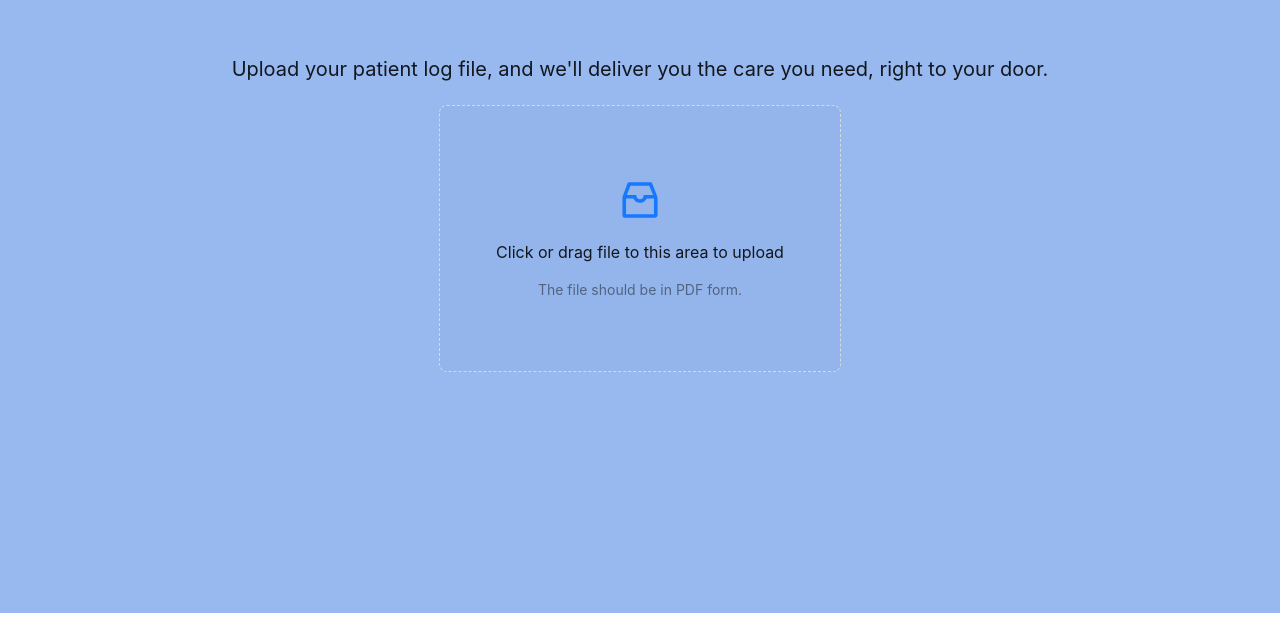
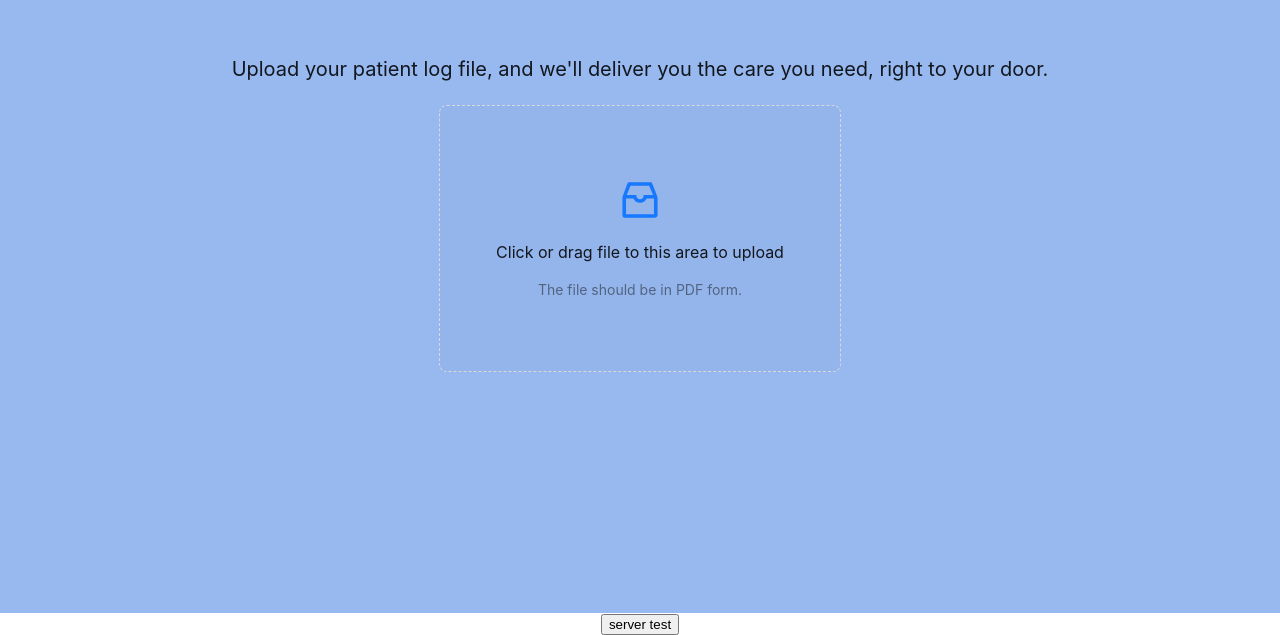
Before and after one commit to dliud/express-drone-care, a React (Create React App) app: page / in a window 1280 px wide. Shown: the part 187-822 px from the top of the page. Before the commit the page ends 800 px from the top, so only its background shows below. Built offline with nearby package versions, Linux system fonts and the light colour scheme.

Commit message:
added server

```diff
--- a/src/App.tsx
+++ b/src/App.tsx
@@ -2,6 +2,17 @@ import { Typography } from 'antd';
 import React from 'react';
 import './App.css';
 import { DragAndDrop } from './components/DragAndDrop';
+import axios from 'axios';
+
+function handleClick() {
+  axios.get(`http://localhost:3001/test`)
+  .then((response) => {
+    console.log(response.data);
+  })
+  .catch((error) => {
+    console.log(error);
+  })
+}
 
 function App() {
   return (
@@ -14,6 +25,7 @@ function App() {
 
         <DragAndDrop/>
       </header>
+      <button onClick={handleClick}>server test</button>
     </div>
   );
 }
--- a/tsconfig.json
+++ b/tsconfig.json
@@ -22,5 +22,5 @@
   },
   "include": [
     "src"
-  ]
+, "server.js"  ]
 }
```
Also changed, not shown: package.json (+7 -1 lines), 2 other files (tests, documents, lock files or other folders).
